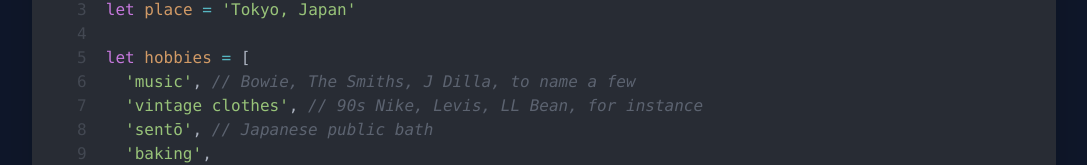
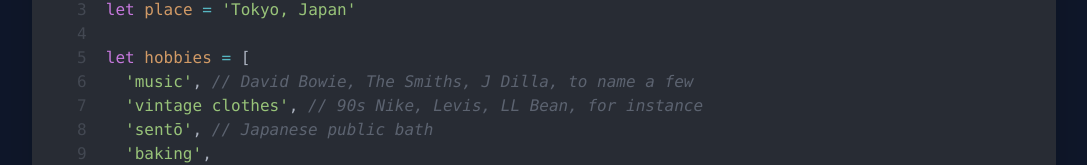
Before and after one commit to josephmcg/portfolio, a Next.js app: page / in a window 1280 px wide. Shown: the part 130-295 px from the top of the page, without its empty margins (96-1183 px from the left). Built offline with nearby package versions, Linux system fonts and the light colour scheme.

Commit message:
fix: tweak name now that xs comments are hidden

```diff
--- a/src/app/page.tsx
+++ b/src/app/page.tsx
@@ -26,7 +26,7 @@ const lines: Line[] = [
     value: 'music',
     type: 'string',
     indent: 1,
-    comment: 'Bowie, The Smiths, J Dilla, to name a few',
+    comment: 'David Bowie, The Smiths, J Dilla, to name a few',
     isCommentHiddenOnSmallScreens: true,
   },
   {
```
